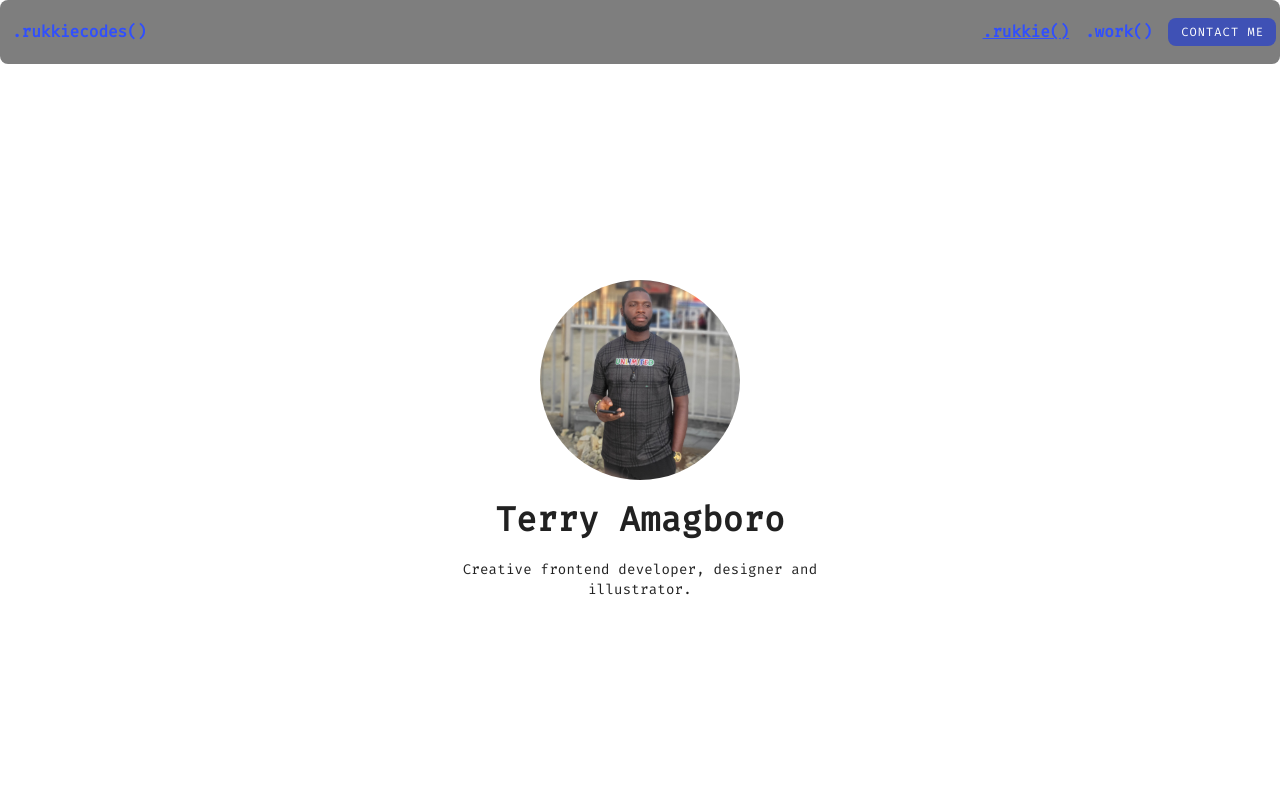
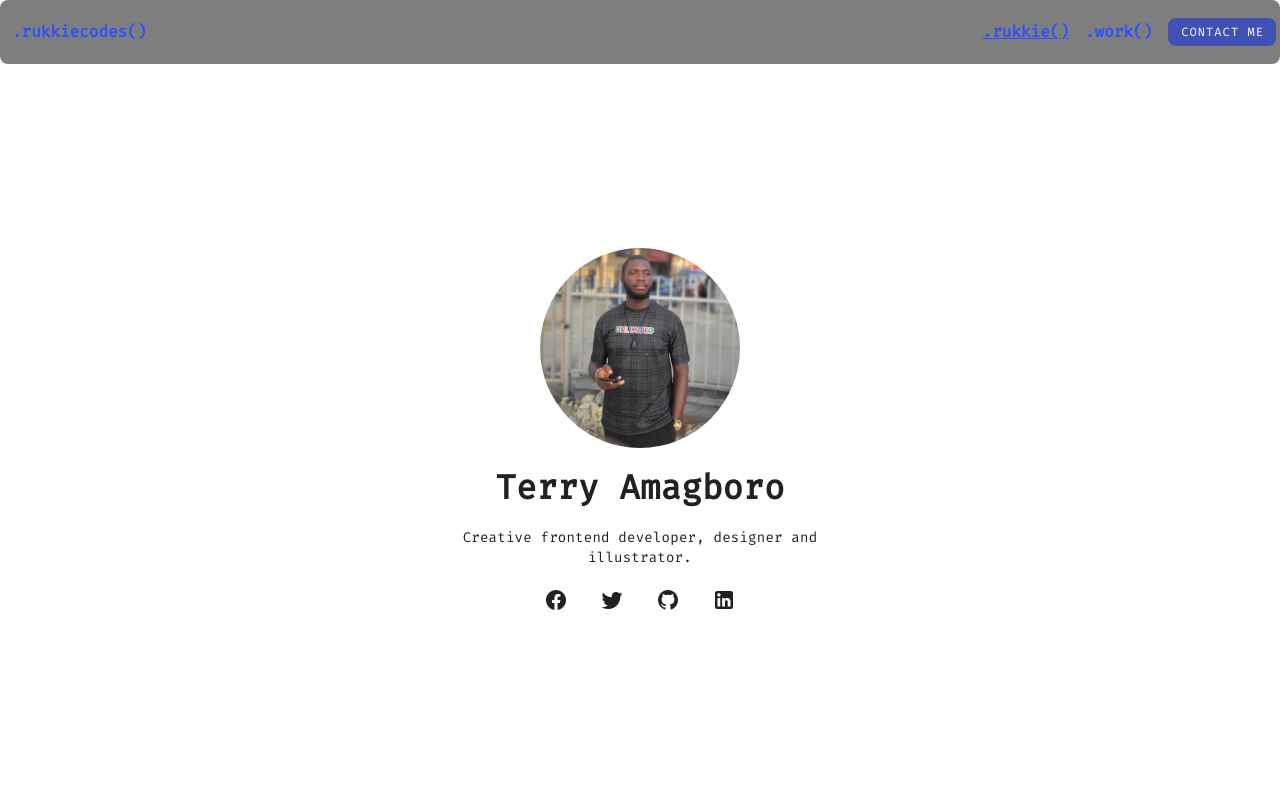
Before and after one commit to rukkiecodes/rukkiecodes-potfolio, a Vue app: page / in a window 1280 px wide. Shown: the top 800 px of the page. Built offline with nearby package versions, Linux system fonts and the light colour scheme; a small style sheet from the web is missing.

Commit message:
add socials

```diff
--- a/src/pages/index.vue
+++ b/src/pages/index.vue
@@ -17,6 +17,36 @@
             <v-card-text class="text-h4 font-weight-bold">Terry Amagboro</v-card-text>
             <span class="text-center">Creative frontend developer, designer and illustrator.</span>
 
+            <v-card-actions class="d-flex justify-space-between">
+              <v-btn
+                icon
+                depressed
+                @click="gotoFacebook"
+              >
+                <v-icon>mdi-facebook</v-icon>
+              </v-btn>
+              <v-btn
+                icon
+                depressed
+                @click="gotoTwitter"
+              >
+                <v-icon>mdi-twitter</v-icon>
+              </v-btn>
+              <v-btn
+                icon
+                depressed
+                @click="gotoGithub"
+              >
+                <v-icon>mdi-github</v-icon>
+              </v-btn>
+              <v-btn
+                icon
+                depressed
+                @click="gotoLinkedin"
+              >
+                <v-icon>mdi-linkedin</v-icon>
+              </v-btn>
+            </v-card-actions>
           </v-card-text>
         </v-card>
       </v-col>
@@ -114,3 +144,27 @@
     </v-row>
   </v-container>
 </template>
+
+<script>
+export default {
+  name: "IndexPage",
+  data: () => ({}),
+  methods: {
+    gotoFacebook () {
+      window.open("https://www.facebook.com/Rukkiecodes");
+    },
+    gotoTwitter () {
+      window.open("https://twitter.com/rukkiecodes");
+    },
+    gotoGithub () {
+      window.open("https://github.com/rukkiecodes");
+    },
+    gotoLinkedin () {
+      window.open("https://www.linkedin.com/in/rukkiecodes");
+    },
+    gotoResume () {
+      window.open("https://docs.google.com/document/d/1VOFordnMhqUqPV4W18j3R9xEW6OAvtAF/edit?usp=sharing&ouid=118220414778609688788&rtpof=true&sd=true");
+    }
+  }
+}
+</script>
```
